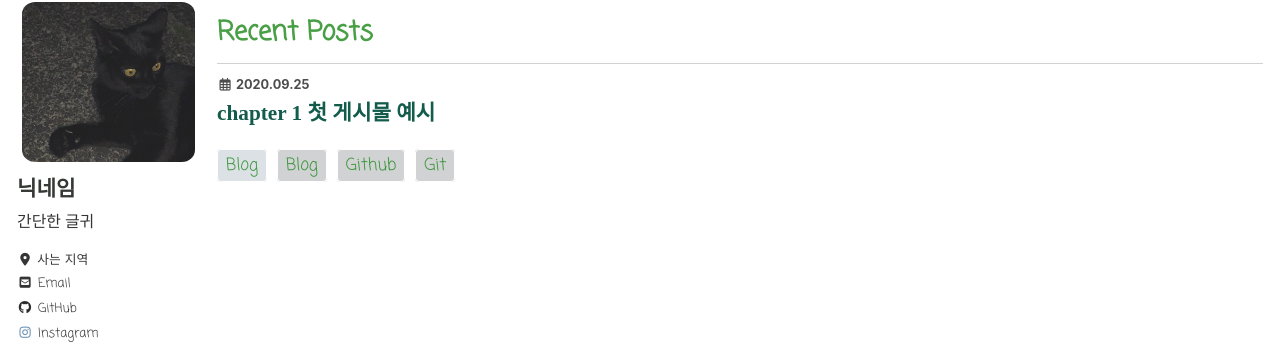
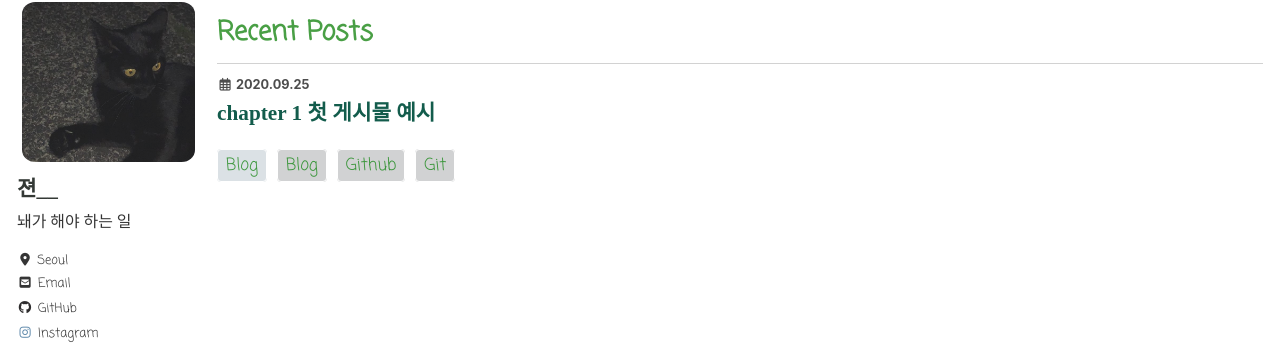
Before and after one commit to Ye0ni/Ye0ni.github.io, a Jekyll site: the page built from index.html, in a window 1280 px wide. Shown: the part 106-466 px from the top of the page. Built offline with Jekyll 4.4.1, drawn with Linux system fonts in a browser that asks for light colours; cached includes are drawn as plain includes; nearby versions of some CDN libraries; some web fonts are replaced; the list of posts is cut into pages by our own code.

Commit message:
Update _config.yml

```diff
--- a/_config.yml
+++ b/_config.yml
@@ -15,15 +15,15 @@
 minimal_mistakes_skin    : "myskin" # "default"  "air", "aqua", "contrast", , "dirt", "neon", "mint", "plum", "sunrise"
 
 # Site Settings
-locale                   : "ko-KR" # 블로그 사용 언어
-title                    : "블로그 타이틀" # 블로그 타이틀
+locale                   : "ko-KR"
+title                    : "블로그 타이틀"
 title_separator          : "-"
 subtitle                 : # site tagline that appears below site title in masthead
 name                     : "블로그 유저 닉네임"
 description              : "블로그 간단 설명"
-url                      : "https://유저이름.github.io"
+url                      : "https://ye0ni.github.io"
 baseurl                  : # the subpath of your site, e.g. "/blog"
-repository               : "유저이름/comments" #댓글 경로 / github name/repository
+repository               : "ye0ni/comments" #댓글 경로 / github name/repository
 teaser                   : # path of fallback teaser image, e.g. "/assets/images/500x300.png"
 logo                     : "/assets/images/logo.png" # 타이틀 옆 로고
 masthead_title           : # overrides the website title displayed in the masthead, use " " for no title
@@ -103,21 +103,21 @@ analytics: # 블로그 접근 경로 확인 코드
 
 # Site Author / 사이드바 소개 부분
 author:
-  name             : "닉네임"
+  name             : "젼__"
   avatar           : "/assets/images/profile.jpg"
-  bio              : "간단한 글귀"
-  location         : "사는 지역"
+  bio              : "놰가 해야 하는 일"
+  location         : "Seoul"
 
   links:
     - label: "Email"
       icon: "fas fa-fw fa-envelope-square"
-      url: "mailto:이메일주소@gmail.com"
+      url: "mailto:iju.yeon0316@gmail.com"
     - label: "GitHub"
       icon: "fab fa-fw fa-github"
-      url: "https://github.com/유저이름"
+      url: "https://github.com/ye0ni"
     - label: "Instagram"
       icon: "fab fa-fw fa-instagram"
-      url: "https://www.instagram.com/인스타 아이디"
+      url: "https://www.instagram.com/juuuuuuuyeon_i"
     #- label: "Website"
     #  icon: "fas fa-fw fa-link"
       # url: "https://your-website.com"
```
